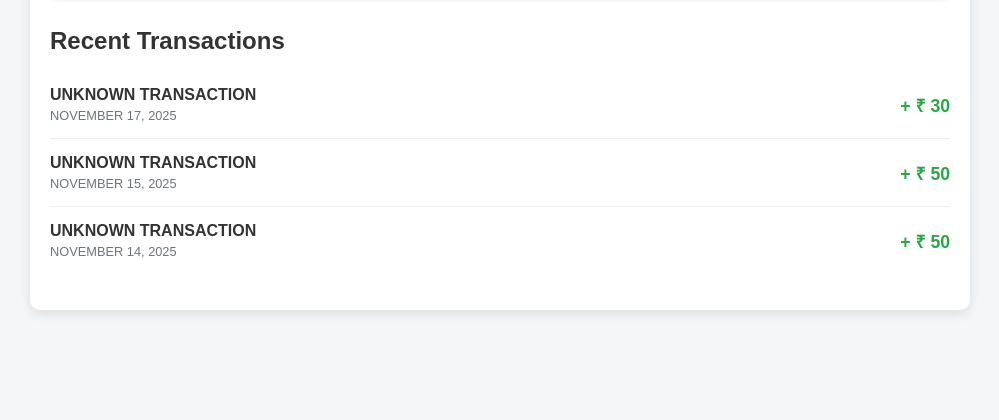
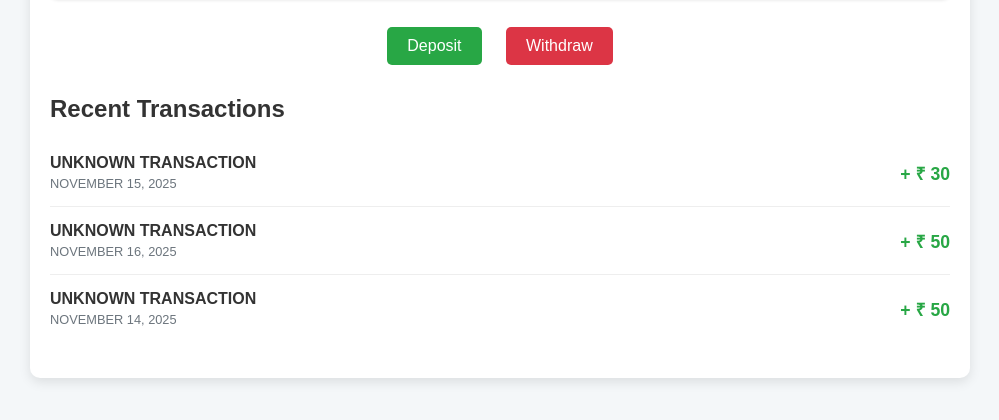
Before and after one commit to honey1213-sketch/HONEYBANK, a plain HTML site: page index.html in a window 1280 px wide. Shown: the part 314-734 px from the top of the page, without its empty margins (140-1139 px from the left). Drawn offline with Linux system fonts and the light colour scheme.

Commit message:
Update index.html

```diff
--- a/index.html
+++ b/index.html
@@ -96,6 +96,29 @@
         .amount-debit {
             color: #dc3545; /* Red for outgoing */
         }
+        /* नए बटन के लिए CSS */
+        .button-group {
+            text-align: center;
+            margin-top: 30px;
+            margin-bottom: 30px;
+        }
+        .action-btn {
+            background-color: #28a745;
+            color: white;
+            padding: 10px 20px;
+            border: none;
+            border-radius: 5px;
+            cursor: pointer;
+            font-size: 1em;
+            margin: 0 10px;
+            transition: background-color 0.3s;
+        }
+        .action-btn.withdraw {
+            background-color: #dc3545;
+        }
+        .action-btn:hover {
+            opacity: 0.9;
+        }
     </style>
 </head>
 <body>
@@ -109,6 +132,12 @@
             <p class="balance-amount" id="balanceAmount">₹ 130.00</p>
         </section>
 
+        <!-- नए बटन यहाँ हैं -->
+        <section class="button-group">
+            <button class="action-btn" onclick="handleDeposit()">Deposit</button>
+            <button class="action-btn withdraw" onclick="handleWithdraw()">Withdraw</button>
+        </section>
+
         <section class="transactions-section">
             <h2>Recent Transactions</h2>
             <ul class="transaction-list" id="transactionList">
@@ -118,13 +147,13 @@
     </div>
 
     <script>
-        // JavaScript for dynamic data
+        // JavaScript for dynamic data and button functions
         const transactionListElement = document.getElementById('transactionList');
 
         // Sample data for transactions (नमूना डेटा)
         const transactions = [
-            { name: 'UNKNOWN TRANSACTION', type: 'credit', amount: 30.00, date: 'NOVEMBER 17, 2025' },
-            { name: 'UNKNOWN TRANSACTION', type: 'credit', amount: 50.00, date: 'NOVEMBER 15, 2025' },
+            { name: 'UNKNOWN TRANSACTION', type: 'credit', amount: 30.00, date: 'NOVEMBER 15, 2025' },
+            { name: 'UNKNOWN TRANSACTION', type: 'credit', amount: 50.00, date: 'NOVEMBER 16, 2025' },
             { name: 'UNKNOWN TRANSACTION', type: 'credit', amount: 50.00, date: 'NOVEMBER 14, 2025' },
         ];
 
@@ -153,6 +182,15 @@
         document.addEventListener('DOMContentLoaded', (event) => {
             renderTransactions();
         });
+
+        // बटन के लिए नई JavaScript फंक्शन्स
+        function handleDeposit() {
+            alert('DEPOSIT OR WITHDRAW IN CASH');
+        }
+
+        function handleWithdraw() {
+            alert('DEPOSIT OR WITHDRAW IN CASH');
+        }
     </script>
 </body>
 </html>
```
